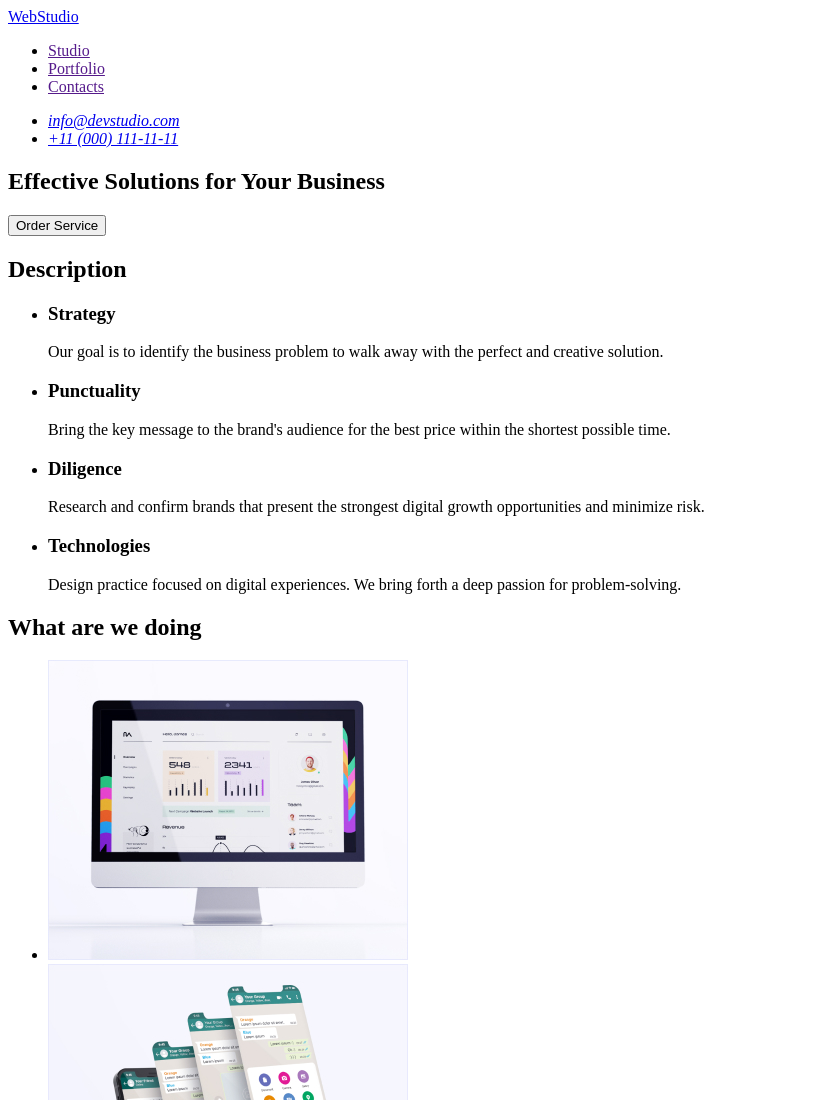
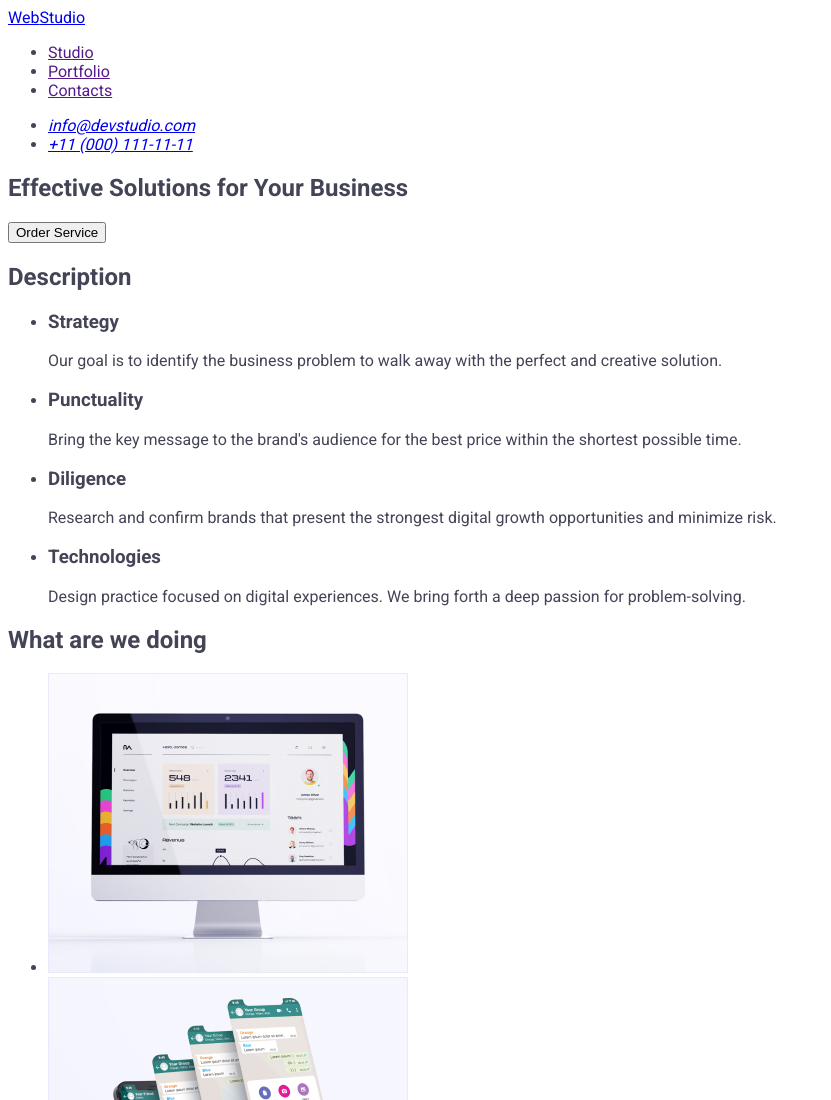
Before and after one commit to Startonio/goit-markup-hw-02, a plain HTML site: page index.html in a window 1280 px wide. Shown: the top 1100 px of the page, without its empty margins (0-831 px from the left). Drawn offline with Linux system fonts and the light colour scheme.

Commit message:
style body я перемістив в css

```diff
--- a/CSS/styles.css
+++ b/CSS/styles.css
@@ -2,3 +2,9 @@
     --bg-color: #FFFFFF;
     --main-color: #434455;
 }
+
+body {
+    font-family: "Roboto", sans-serif;
+    color: #434455;
+    background-color: var(--bg-color);
+}
--- a/index.html
+++ b/index.html
@@ -19,7 +19,7 @@
         <nav><!-- / слеш як силка, повернутись назад в <a href="/"> -->
             <a href="./index.html">
                 <!-- logo -->
-                WebStudio
+                <span>Web</span><span>Studio</span>
             </a>
             <!--  Список елементів в якх є посилань -->
             <!-- header and links -->
```
